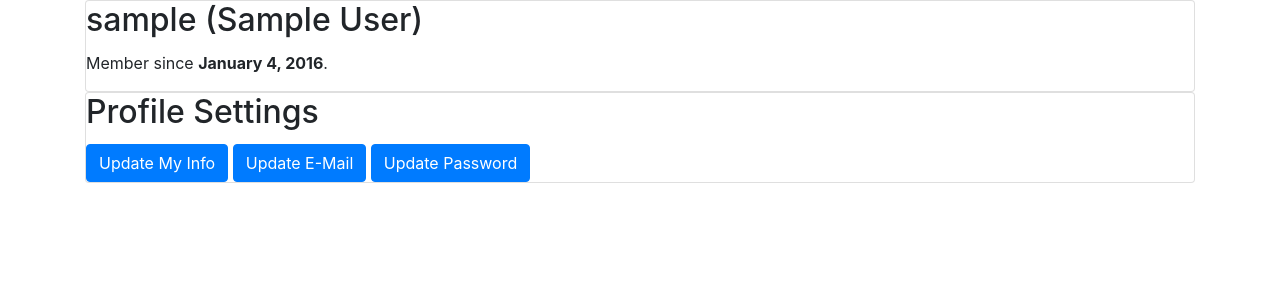
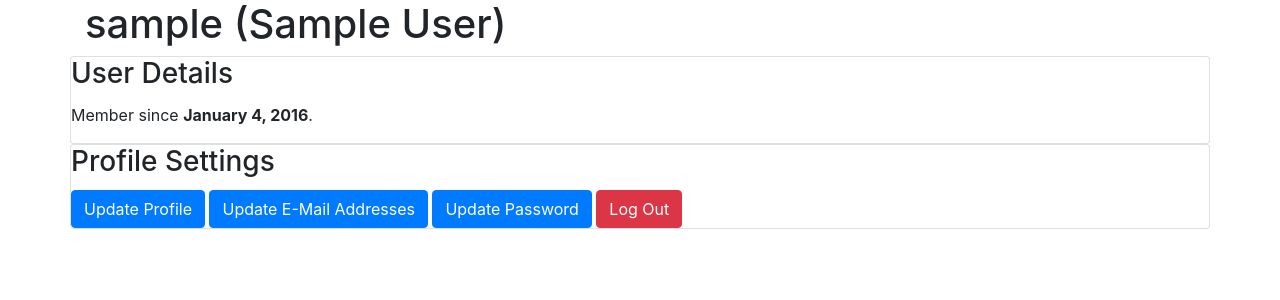
Before and after one commit to EricZaporzan/compare, a Django app: template compare/templates/users/user_detail.html in a window 1280 px wide. Shown: the part 56-356 px from the top of the page. Run offline with Django 3.2, Linux system fonts and the light colour scheme; the template is opened without the code that fills it: values that come from a table or form of the project are taken from there, others are empty; the visitor is signed in with stand-in values (Sample User, id 1); data comes from the database, SQL or seed files in the repository; parts of the project's set-up code (start-up, migrations or seed data) failed here and were passed over; some libraries are stand-ins or nearby versions.

Commit message:
Making everything consistent with the existing pages. Adding an "About" option to the user model.

```diff
--- a/compare/templates/users/user_detail.html
+++ b/compare/templates/users/user_detail.html
@@ -3,26 +3,29 @@
 
 {% block content %}
 
-<div class="card card-block">
-  <h2 class="card-title">{{ object.username }} {% if object.name %}({{ object.name }}){% endif %}</h2>
+<h1>{{ object.username }}{% if object.name %} ({{ object.name }}){% endif %}</h1>
+{% if object.about %}<p class="font-italic">"{{ object.about }}"</p>{% endif %}
+
+<div class="row card card-block">
+  <h3 class="card-title">User Details</h3>
   <p>Member since <span class="font-weight-bold" title="{{ object.date_joined }}">{{ object.date_joined|date:"F j, o" }}</span>.</p>
 </div>
 
 {% if object == request.user %}
 <!-- Action buttons -->
-<div class="card card-block">
-  <h2 class="card-title">Profile Settings</h2>
+<div class="row card card-block">
+  <h3 class="card-title">Profile Settings</h3>
   <div class="row">
     <div class="col-sm-12">
-      <a class="btn btn-primary" href="{% url 'users:update' %}">Update My Info</a>
-      <a class="btn btn-primary" href="{% url 'account_email' %}">Update E-Mail</a>
+      <a class="btn btn-primary" href="{% url 'users:update' %}">Update Profile</a>
+      <a class="btn btn-primary" href="{% url 'account_email' %}">Update E-Mail Addresses</a>
       <a class="btn btn-primary" href="{% url 'account_set_password' %}">Update Password</a>
+      <a class="btn btn-danger" href="{% url 'account_logout' %}">Log Out</a>
     </div>
   </div>
 </div>
 <!-- End Action buttons -->
 {% endif %}
 
-
 </div>
 {% endblock content %}
--- a/compare/templates/users/user_form.html
+++ b/compare/templates/users/user_form.html
@@ -3,6 +3,8 @@
 
 {% block content %}
 <h1>{{ user.username }}</h1>
+<div class="card card-block row">
+  <h3 class="card-title">Update Profile</h1>
   <form class="form-horizontal" method="post" action="{% url 'users:update' %}">
       {% csrf_token %}
       {{ form|crispy }}
@@ -12,4 +14,5 @@
         </div>
       </div>
   </form>
+</div>
 {% endblock %}
--- a/compare/users/models.py
+++ b/compare/users/models.py
@@ -13,7 +13,8 @@ class User(AbstractUser):
 
     # First Name and Last Name do not cover name patterns
     # around the globe.
-    name = models.CharField(_("Real Name (everyone can see this)"), blank=True, max_length=255)
+    name = models.CharField(_("Real name"), blank=True, max_length=255)
+    about = models.TextField(_("A little something about yourself"), blank=True)
 
     def __str__(self):
         return self.username
--- a/compare/users/views.py
+++ b/compare/users/views.py
@@ -26,7 +26,7 @@ class UserRedirectView(LoginRequiredMixin, RedirectView):
 
 class UserUpdateView(LoginRequiredMixin, UpdateView):
 
-    fields = ['name', ]
+    fields = ['name', 'about',]
 
     # we already imported User in the view code above, remember?
     model = User
```
Also changed, not shown: compare/templates/account/email.html (+10 -12 lines), compare/templates/account/password_change.html (+10 -11 lines), compare/users/migrations/0003_auto_20160105_0018.py (added). Lines whose indentation alone changed are shown as unchanged.
